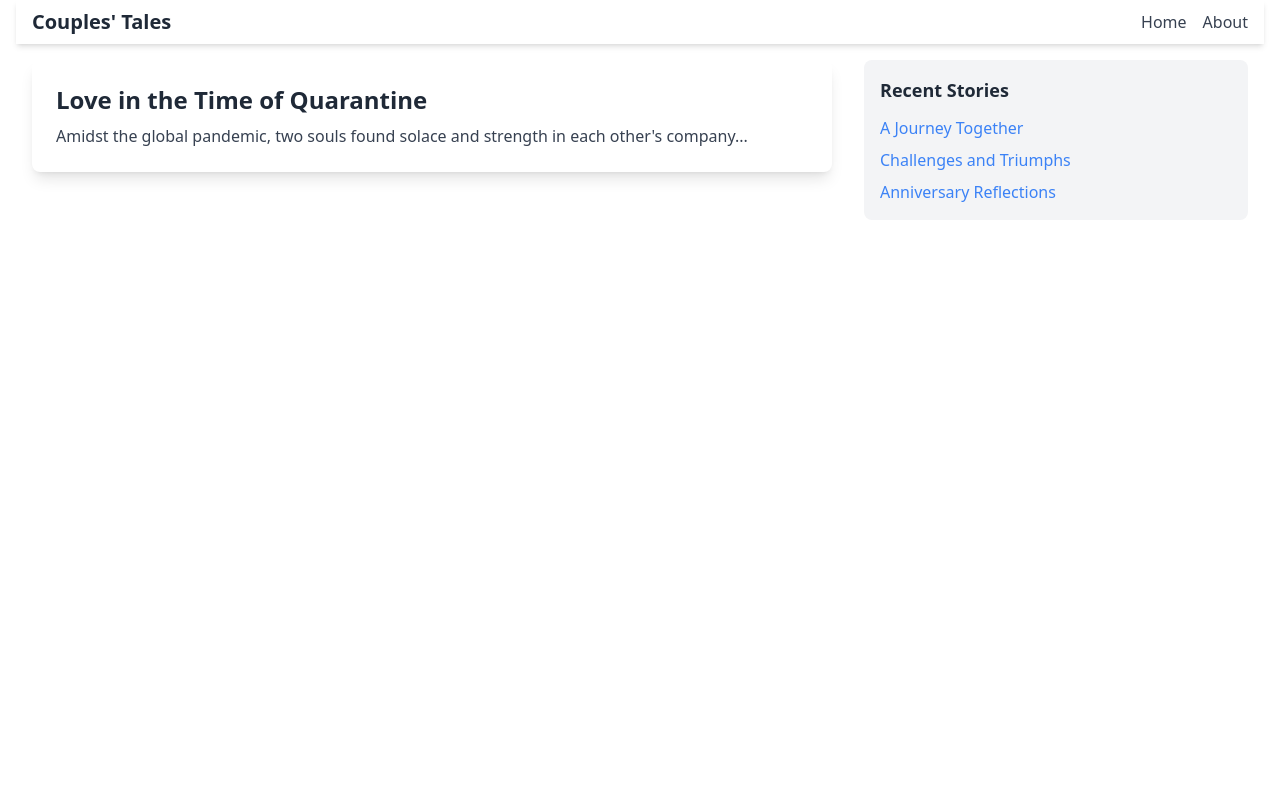
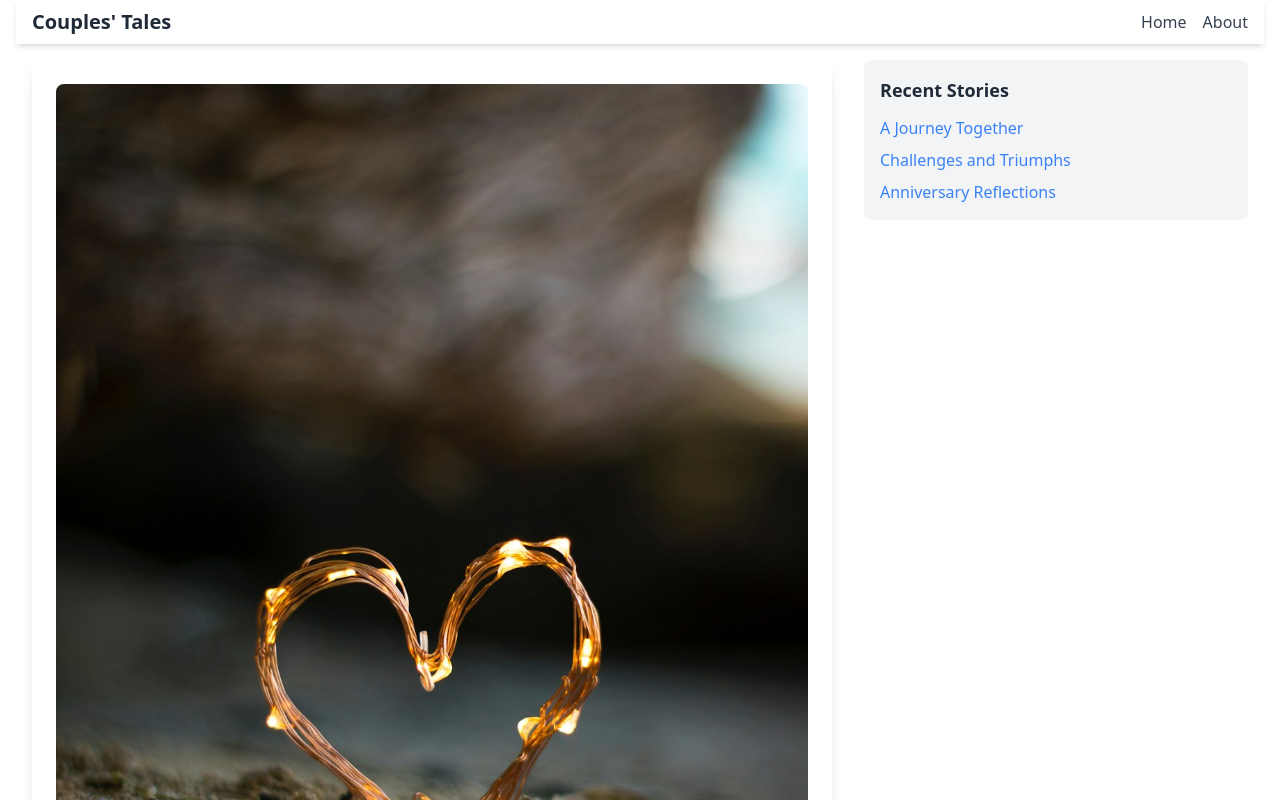
Before and after one commit to GPT-Engineer-App/sexy-couples-stories, a React (Vite) app: page / in a window 1280 px wide. Shown: the top 800 px of the page. Built offline with nearby package versions, Linux system fonts and the light colour scheme.

Commit message:
Integrated romantic kissing GIFs into the beginning of each story post on the blog.

```diff
--- a/src/components/MainStory.jsx
+++ b/src/components/MainStory.jsx
@@ -1,8 +1,10 @@
 import React from 'react';
+import KissingGif from '../../public/images/kissing-gif-1.gif';
 
 const MainStory = () => {
   return (
     <article className="bg-white shadow-lg rounded-lg p-6">
+      <img src={KissingGif} alt="Couple Kissing" className="rounded-t-lg w-full" />
       <h2 className="text-2xl font-bold mb-2">Love in the Time of Quarantine</h2>
       <p className="text-gray-700">
         Amidst the global pandemic, two souls found solace and strength in each other's company...
```
Also changed, not shown: public/images/kissing-gif-1.gif (added).
